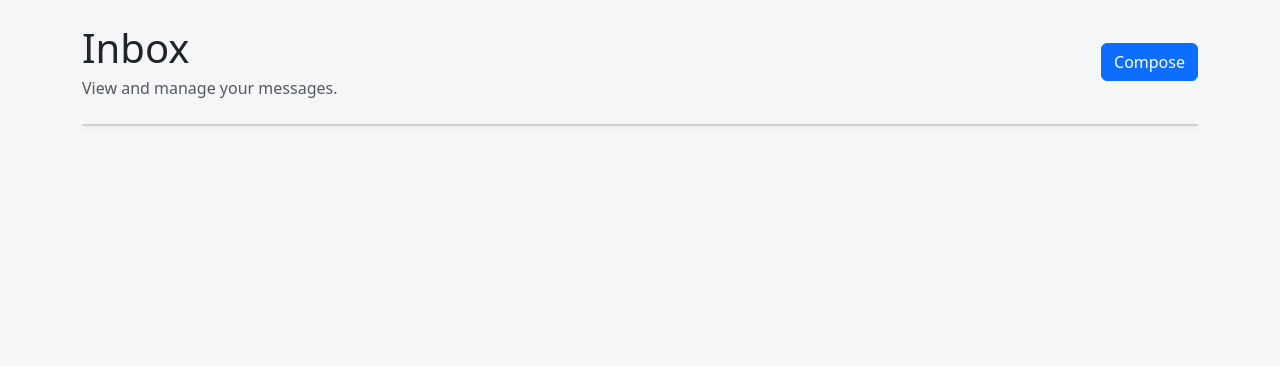
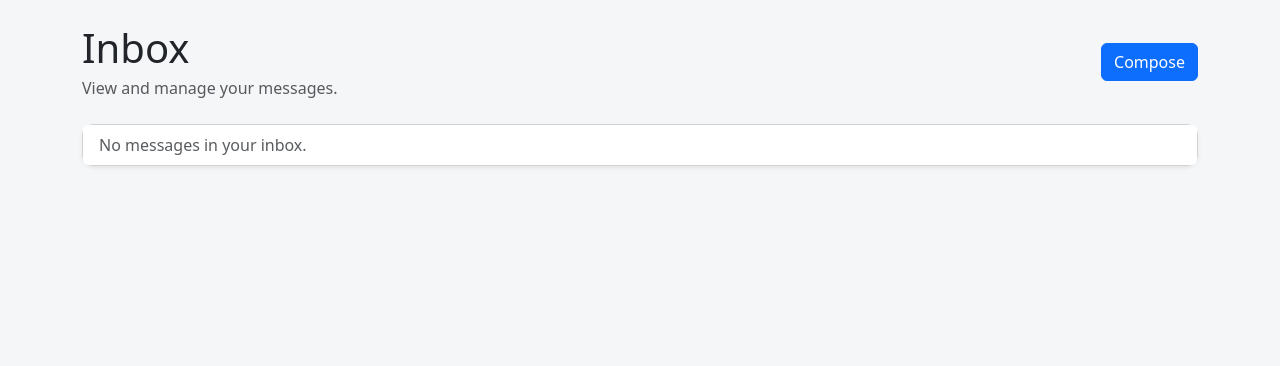
Before and after one commit to ScriptusDigital/Frameworks_Assignment, a Django app: template templates/inbox.html in a window 1280 px wide. Shown: the part 56-422 px from the top of the page. Run offline with Django 5.2, Linux system fonts and the light colour scheme; the template is opened without the code that fills it, so the values that code supplies are empty.

Commit message:
build: inbox layout

```diff
--- a/templates/inbox.html
+++ b/templates/inbox.html
@@ -17,15 +17,21 @@
         <div class="list-group list-group-flush">
             {% for message in messages %}
 
-            <a href="{% url 'message_detail' message.pk %}" class="list-group-item-list-group-item-action">
+            <a href="{% url 'message_detail' message.pk %}" class="list-group-item list-group-item-action">
                 <div class="d-flex justify-content-between">
                     <strong>
                         {% if not message.is_read %}●{% endif %}
                         {{ message.subject }}
                     </strong>
+                    <small class="text-muted">{{ message.sent_at }}</small>
 
                 </div>
+                <div class="text-muterd">From: {{ message.sender.username }}</div>
             </a>
+            {% empty %}
+            <div class="list-group-item text-muted">
+                No messages in your inbox.
+            </div>
         </div>
      </div>
 {% endfor %}
```
